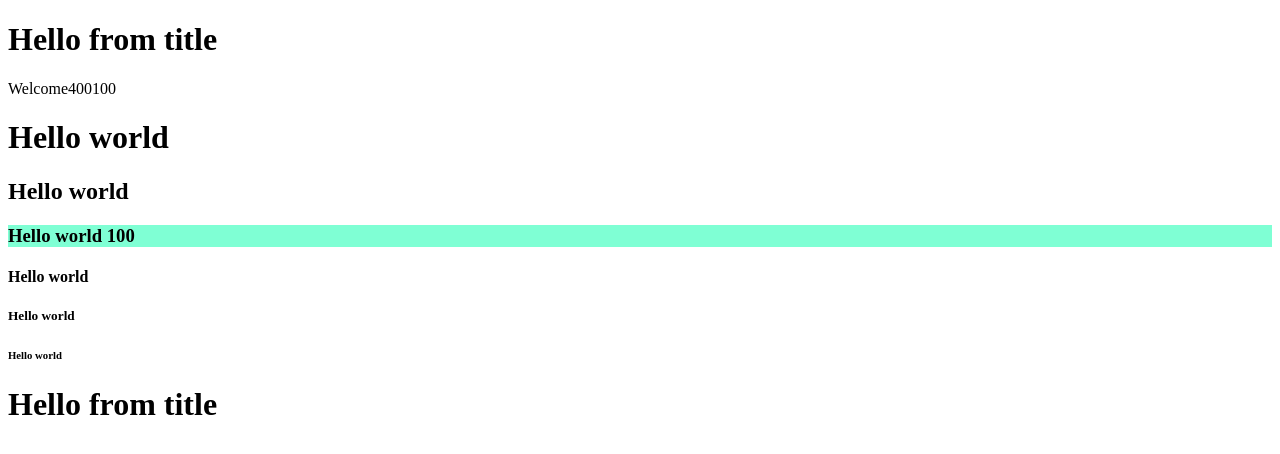
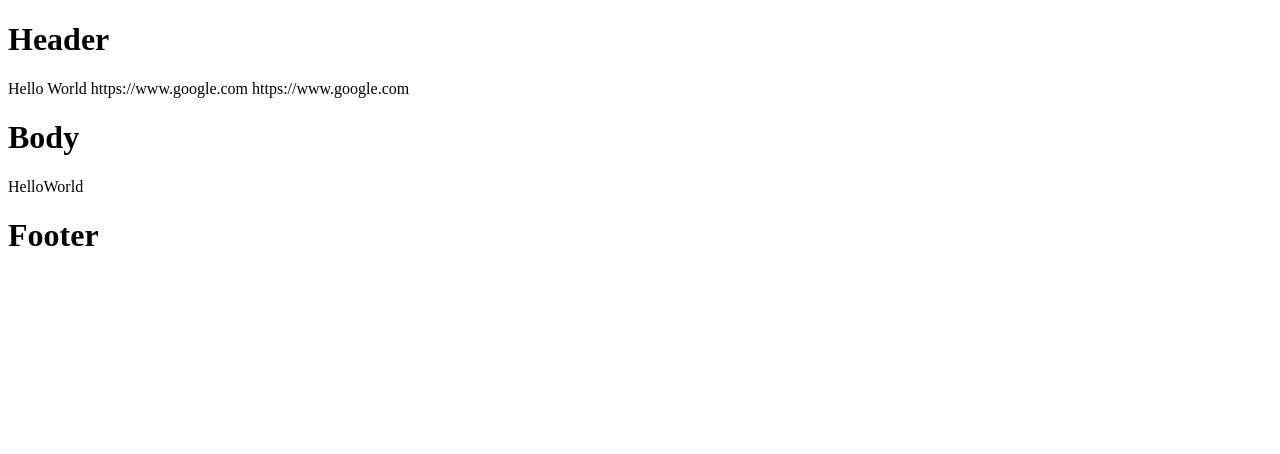
Before and after one commit to ElangovanPro/React, a React (Vite) app: page / in a window 1280 px wide. Shown: the top 454 px of the page. Built offline with nearby package versions, Linux system fonts and the light colour scheme.

Commit message:
import and export,props

```diff
--- a/App.js
+++ b/App.js
@@ -1,34 +1,23 @@
-
 import React from "react";
 import ReactDOM from "react-dom/client";
+import Header from "./src/components/Header/Header";
+import Body from "./src/components/Body/Body";
+import Footer from "./src/components/Footer/Footer";
 
-//component composition- component inside component
-//react component == react element
+const AppLayout =()=>{
 
-const Title=()=>(<h1>Hello from title</h1>);
+const value1="Hello";
+const value2="World";
 
-const number=100;
-
-const element=<span>Welcome</span>;
-
-const Heading =()=>{
     return (
     <>
-    <Title/>
-    {element}
-    {100+300}
-    {number}
-    {console.log("hey hi")}
-    <h1>Hello world</h1>
-    <h2>Hello world</h2>
-    <h3>Hello world  {number}</h3>
-    <h4>Hello world</h4>
-    <h5>Hello world</h5>
-    <h6>Hello world</h6>
-    {Title()}
+    <Header arg1={value1} arg2={value2}  />
+    <Body arg1={value1} arg2={value2}/>
+    <Footer/>
     </>
 );
 }
 
+
 const root=ReactDOM.createRoot(document.getElementById("root"));
-root.render(<Heading/>);
+root.render(<AppLayout/>);
--- a/index.html
+++ b/index.html
@@ -8,8 +8,6 @@
 </head>
 <body>
     <div id="root">
-     <!-- <h1>Elango</h1> it will be replace by react -->
-      <!-- {100+200} -->
     </div>
     <script src="App.js" type="module"></script>
 </body>
--- /dev/null
+++ b/src/components/Body/Body.js
@@ -0,0 +1,18 @@
+
+//destruture using props
+const Body=(props)=>{
+
+console.log(props);
+
+const {arg1,arg2}=props;
+
+    return (
+    <>
+    <h1>Body</h1>
+    {arg1}
+    {arg2}
+    </>
+    );
+}
+
+export default Body;
--- /dev/null
+++ b/src/components/Footer/Footer.js
@@ -0,0 +1,17 @@
+
+
+export const footerLink="https://www.google.com";
+
+export const footerLink1="https://www.google.com";
+
+
+
+const Footer=()=>{
+    return (
+    <>
+    <h1>Footer</h1>
+    </>
+    );
+}
+
+export default Footer;
--- /dev/null
+++ b/src/components/Header/Header.js
@@ -0,0 +1,17 @@
+
+import { URL1, URL2 } from "../constants/constants";
+
+//on the fly destructing
+const Header=({arg1, arg2})=>{
+    return (
+    <>
+    <h1>Header</h1>
+    {arg1+" "}
+    {arg2+" "}
+    {URL1+" "}
+    {URL2+" "}
+    </>
+    );
+}
+
+export default Header;
--- /dev/null
+++ b/src/components/constants/constants.js
@@ -0,0 +1,2 @@
+export const URL1="https://www.google.com";
+export const URL2="https://www.google.com";
```
Also changed, not shown: src/components/Body/Card.js (added, +11 -0 lines).
